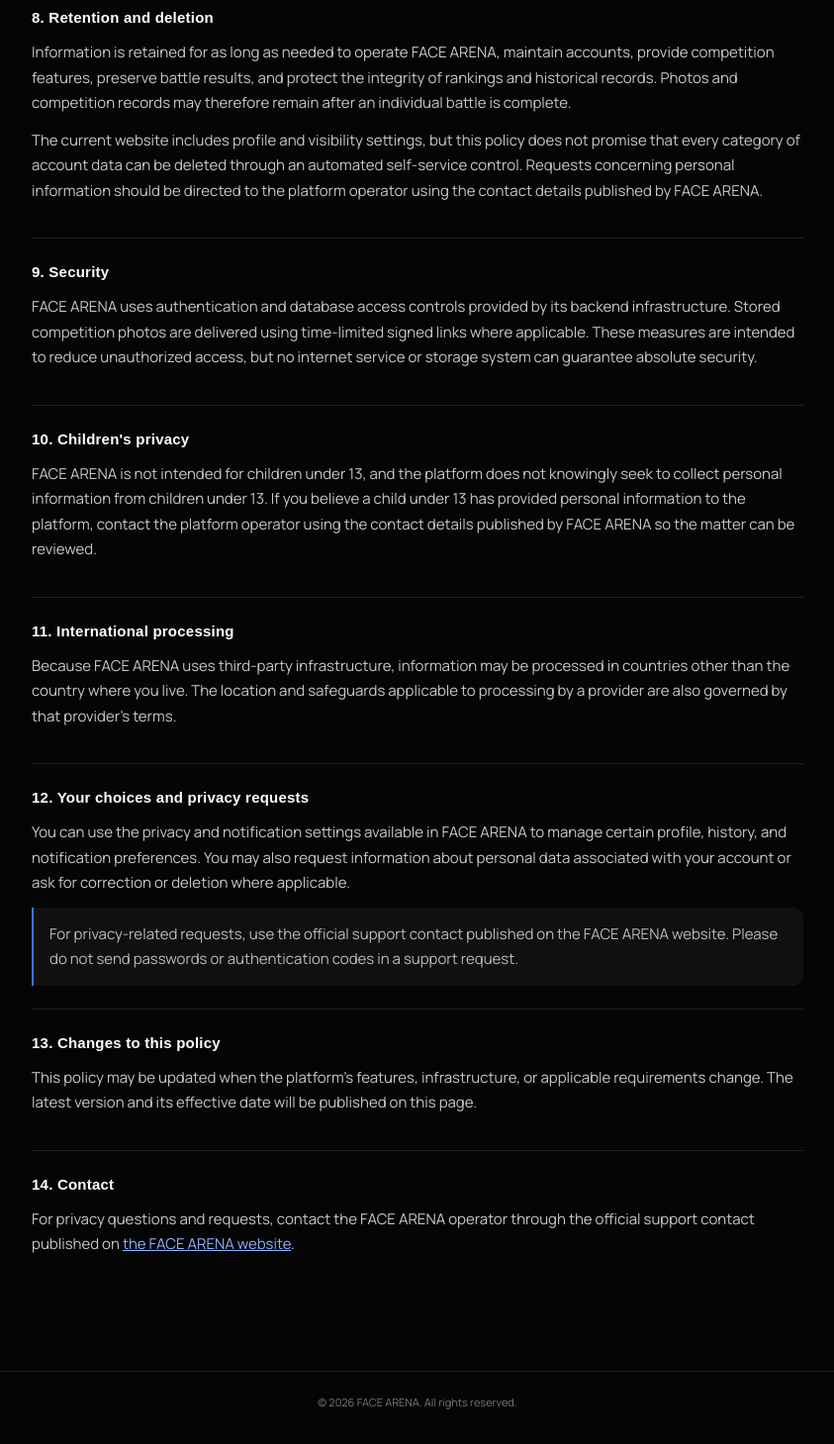
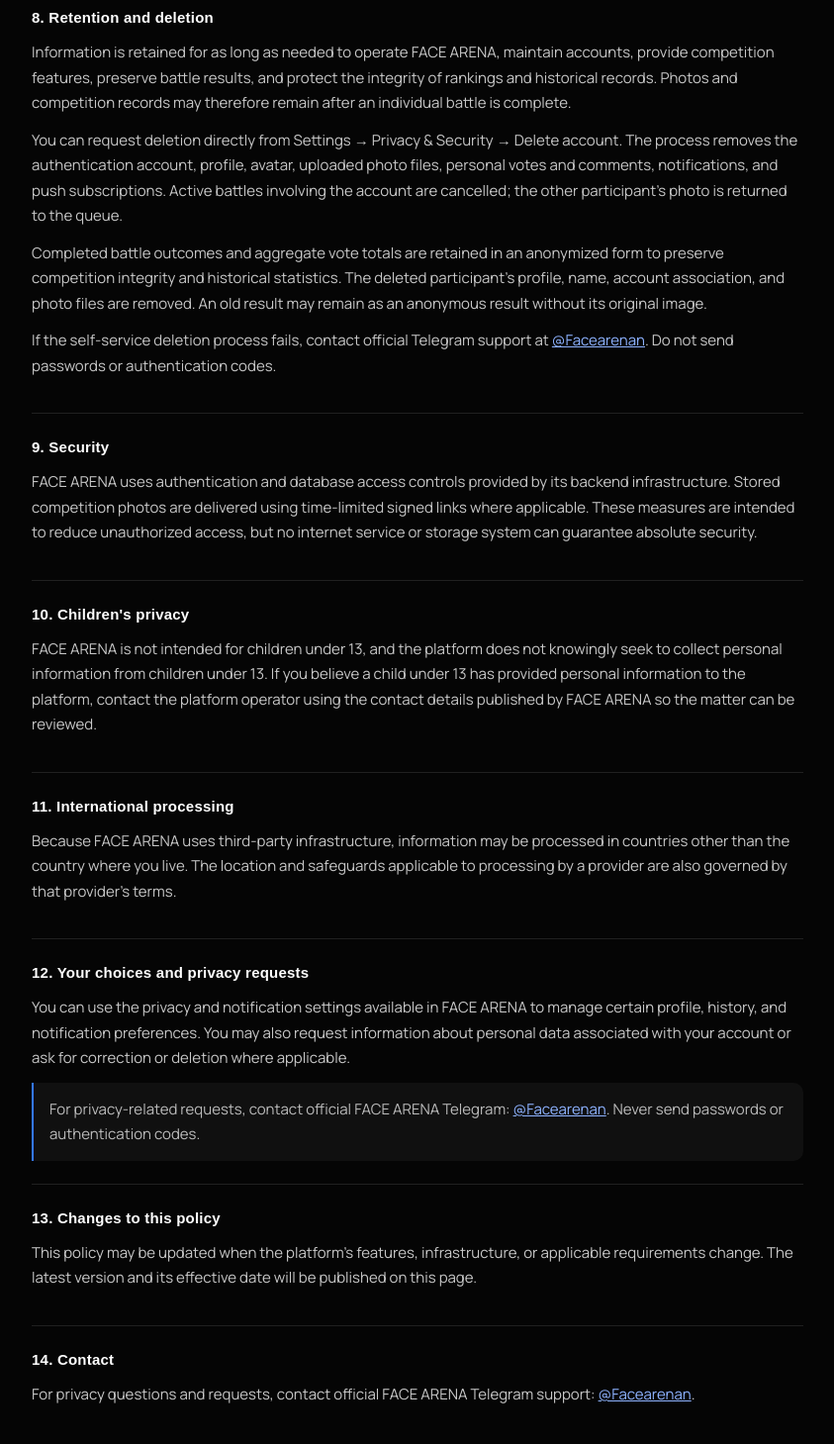
Before and after one commit to FaceArena/facearena.github.io, a plain HTML site: page privacy.html in a window 1280 px wide. Shown: the part 2560-4019 px from the top of the page at 99% size, without its empty margins (218-1061 px from the left). Drawn offline with Linux system fonts and the light colour scheme; a web font is replaced by a local one.

Commit message:
Document account deletion and Telegram privacy support

```diff
--- a/privacy.html
+++ b/privacy.html
@@ -111,7 +111,9 @@ footer{border-top:1px solid #202020;padding:22px;text-align:center;color:#777;fo
 <section>
 <h2>8. Retention and deletion</h2>
 <p>Information is retained for as long as needed to operate FACE ARENA, maintain accounts, provide competition features, preserve battle results, and protect the integrity of rankings and historical records. Photos and competition records may therefore remain after an individual battle is complete.</p>
-<p>The current website includes profile and visibility settings, but this policy does not promise that every category of account data can be deleted through an automated self-service control. Requests concerning personal information should be directed to the platform operator using the contact details published by FACE ARENA.</p>
+<p>You can request deletion directly from Settings → Privacy &amp; Security → Delete account. The process removes the authentication account, profile, avatar, uploaded photo files, personal votes and comments, notifications, and push subscriptions. Active battles involving the account are cancelled; the other participant's photo is returned to the queue.</p>
+<p>Completed battle outcomes and aggregate vote totals are retained in an anonymized form to preserve competition integrity and historical statistics. The deleted participant's profile, name, account association, and photo files are removed. An old result may remain as an anonymous result without its original image.</p>
+<p>If the self-service deletion process fails, contact official Telegram support at <a href="https://t.me/Facearenan" target="_blank" rel="noopener noreferrer">@Facearenan</a>. Do not send passwords or authentication codes.</p>
 </section>
 
 <section>
@@ -132,7 +134,7 @@ footer{border-top:1px solid #202020;padding:22px;text-align:center;color:#777;fo
 <section>
 <h2>12. Your choices and privacy requests</h2>
 <p>You can use the privacy and notification settings available in FACE ARENA to manage certain profile, history, and notification preferences. You may also request information about personal data associated with your account or ask for correction or deletion where applicable.</p>
-<div class="note">For privacy-related requests, use the official support contact published on the FACE ARENA website. Please do not send passwords or authentication codes in a support request.</div>
+<div class="note">For privacy-related requests, contact official FACE ARENA Telegram: <a href="https://t.me/Facearenan" target="_blank" rel="noopener noreferrer">@Facearenan</a>. Never send passwords or authentication codes.</div>
 </section>
 
 <section>
@@ -142,7 +144,7 @@ footer{border-top:1px solid #202020;padding:22px;text-align:center;color:#777;fo
 
 <section>
 <h2>14. Contact</h2>
-<p>For privacy questions and requests, contact the FACE ARENA operator through the official support contact published on <a href="https://facearena.github.io/">the FACE ARENA website</a>.</p>
+<p>For privacy questions and requests, contact official FACE ARENA Telegram support: <a href="https://t.me/Facearenan" target="_blank" rel="noopener noreferrer">@Facearenan</a>.</p>
 </section>
 </main>
 <footer>© 2026 FACE ARENA. All rights reserved.</footer>
```
